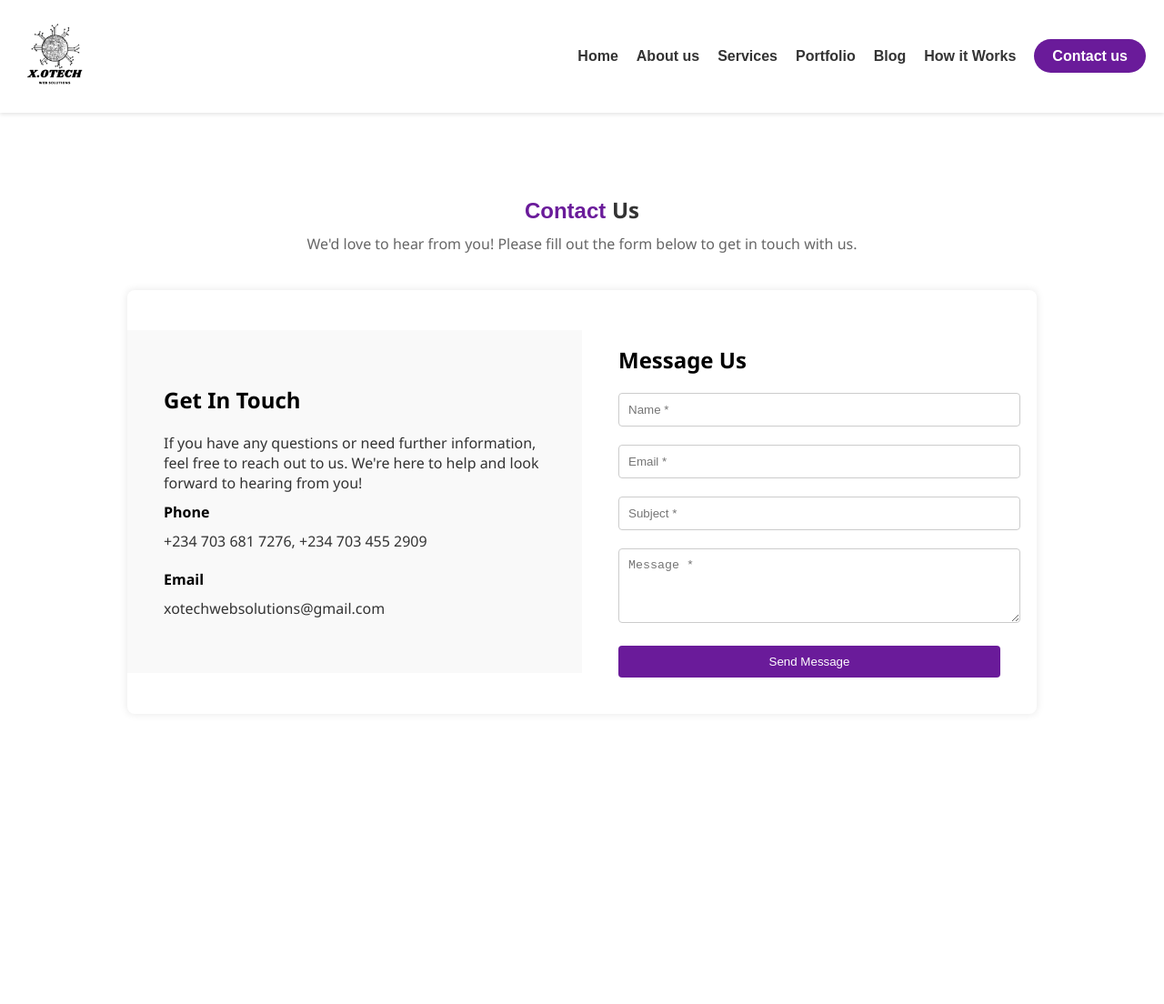
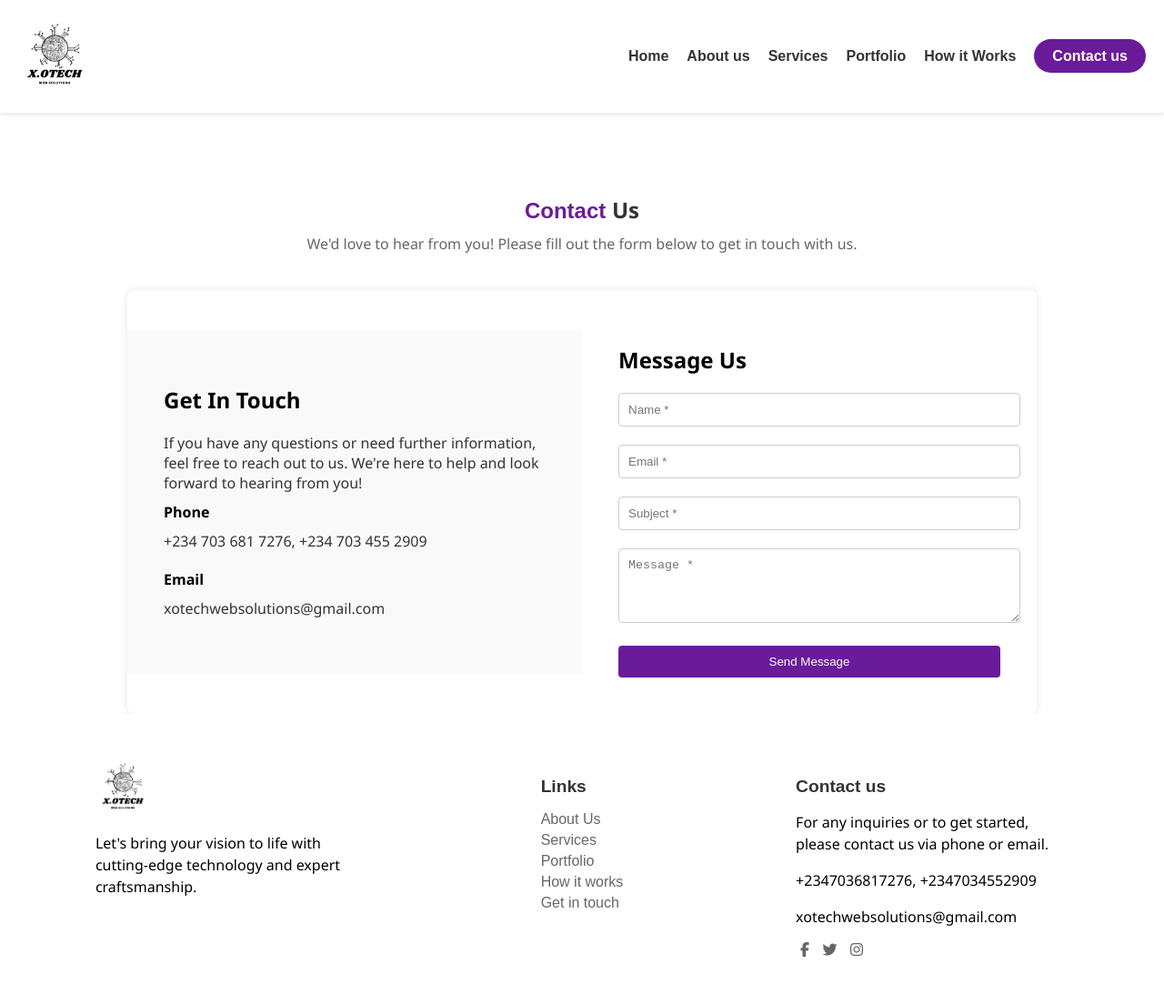
Before and after one commit to Mide-dev1/x.otechweb, a website: page contact.html in a window 1280 px wide. Shown: the whole page at 91% size. Before the commit the page ends 800 px from the top, so only its background shows below. Drawn offline with Linux system fonts and the light colour scheme; some packages are replaced by stand-ins of ours.

Commit message:
Update contact.html

```diff
--- a/contact.html
+++ b/contact.html
@@ -7,12 +7,12 @@
     <link rel="stylesheet" href="css/contact.css">
     <script src="https://maps.googleapis.com/maps/api/js?key=YOUR_API_KEY&callback=initMap" async defer></script>
     <link rel="stylesheet" href="https://cdnjs.cloudflare.com/ajax/libs/font-awesome/6.5.2/css/all.min.css">
-    <title>Software Company Website</title>
+    <title>X.OTECH Web Solutions</title>
 </head>
 <body>
     <header>
         <nav>
-            <a href="home.html">
+            <a href="index.html">
                 <div class="logo">
                     <img src="images/logo.png" alt="Logo">
                 </div>
@@ -21,13 +21,12 @@
                 <i class="fas fa-bars"></i>
             </div>
             <ul class="nav-links" id="nav-links">
-                <li><a href="home.html">Home</a></li>
-                <li><a href="about.html">About us</a></li>
-                <li><a href="services.html">Services</a></li>
-                <li><a href="#">Portfolio</a></li>
-                <li><a href="#">Blog</a></li>
-                <li><a href="#">How it Works</a></li>
-                <li><a href="contact.html" class="contact-btn" style="color: #fff;">Contact us</a></li>
+                <li><a href="index.html">Home</a></li>
+                <li><a href="index_about.html">About us</a></li>
+                <li><a href="index_services.html">Services</a></li>
+                <li><a href="index_portfolio">Portfolio</a></li>
+                <li><a href="index_process">How it Works</a></li>
+                <li><a href="index_contact.html" class="contact-btn" style="color: #fff;">Contact us</a></li>
             </ul>
         </nav>
     </header>
@@ -70,11 +69,43 @@
         </div>
     </section>
 
-
-    <script src="js/contact.js">
+     <section class="map-section">
+        <div class="map-container">
+            <div id="map"></div>
+        </div>
+    </section>
 
 
+    <footer class="footer">
+        <div class="footer-content">
+            <div class="footer-section">
+                <a href="index.html"><img src="images/logo.png" alt="Company Logo"></a>
+                <p>Let's bring your vision to life with <br> cutting-edge technology and expert craftsmanship. </p>
+            </div>
+            <div class="footer-section">
+                <h3>Links</h3>
+                <ul>
+                    <li><a href="index_about.html">About Us</a></li>
+                    <li><a href="index_services.html">Services</a></li>
+                    <li><a href="index_portfolio.html">Portfolio</a></li>
+                    <li><a href="index_process">How it works</a></li>
+                    <li><a href="index_contact.html">Get in touch</a></li>
+                </ul>
+            </div>
+            <div class="footer-section">
+                <h3>Contact us</h3>
+                <p>For any inquiries or to get started, please contact us via phone or email.</p>
+                <p>+2347036817276, +2347034552909</p>
+                <p>xotechwebsolutions@gmail.com</p>
+                <div class="social-icons">
+                    <a href="#"><i class="fab fa-facebook-f"></i></a>
+                    <a href="#"><i class="fab fa-twitter"></i></a>
+                    <a href="#"><i class="fab fa-instagram"></i></a>
+                </div>
+            </div>
+        </div>
+    </footer>
 
-    </script>
+    <script src="js/contact.js"></script>
 </body>
 </html>
```
